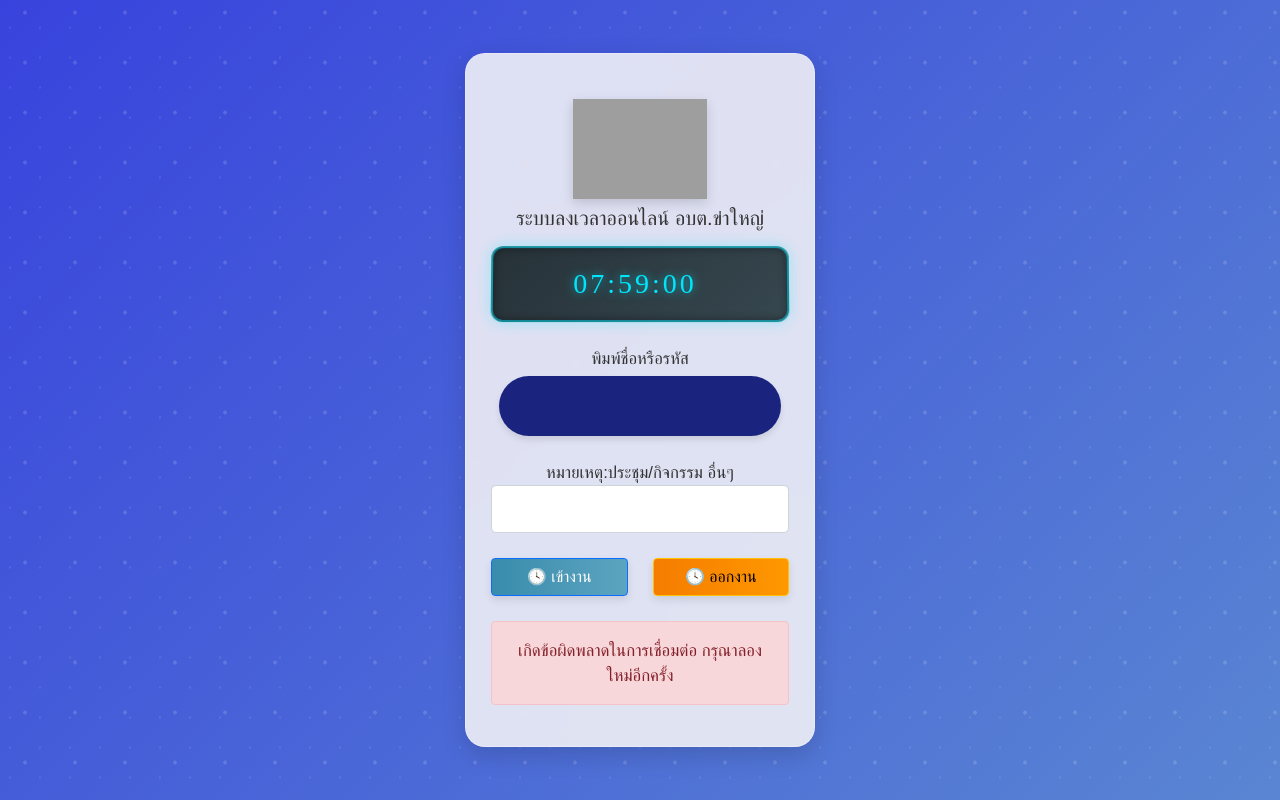
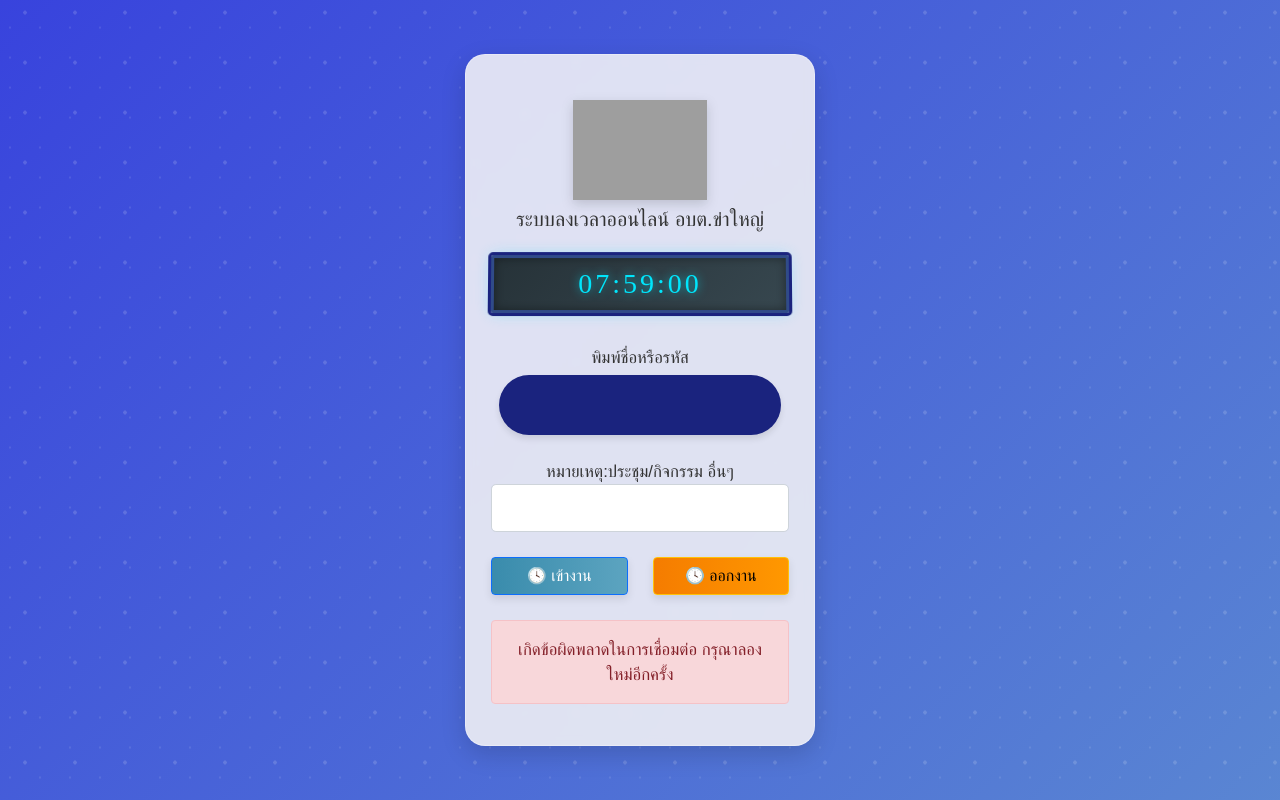
Before and after one commit to songphoh/time-tracker-app, a website: page public/index.html in a window 1280 px wide. Drawn offline with nearby package versions, Linux system fonts and the light colour scheme; no server answers; some icons are missing; a web font is replaced by a local one.

Commit message:
Update style.css

```diff
--- a/public/css/style.css
+++ b/public/css/style.css
@@ -237,6 +237,13 @@ div#showtxt {
   overflow: hidden;
   transform: perspective(500px) rotateX(2deg);
   transition: all 0.3s ease;
+  /** กรอบนาฬิกา **/
+  padding: 5px 0px 5px 10px;
+  display: inline-block;
+  border: 3px solid #304b89;
+  border-radius: 2px;
+  outline-style: solid;
+  outline-color: #1a237e;
 }
 
 .clock:hover {
```
